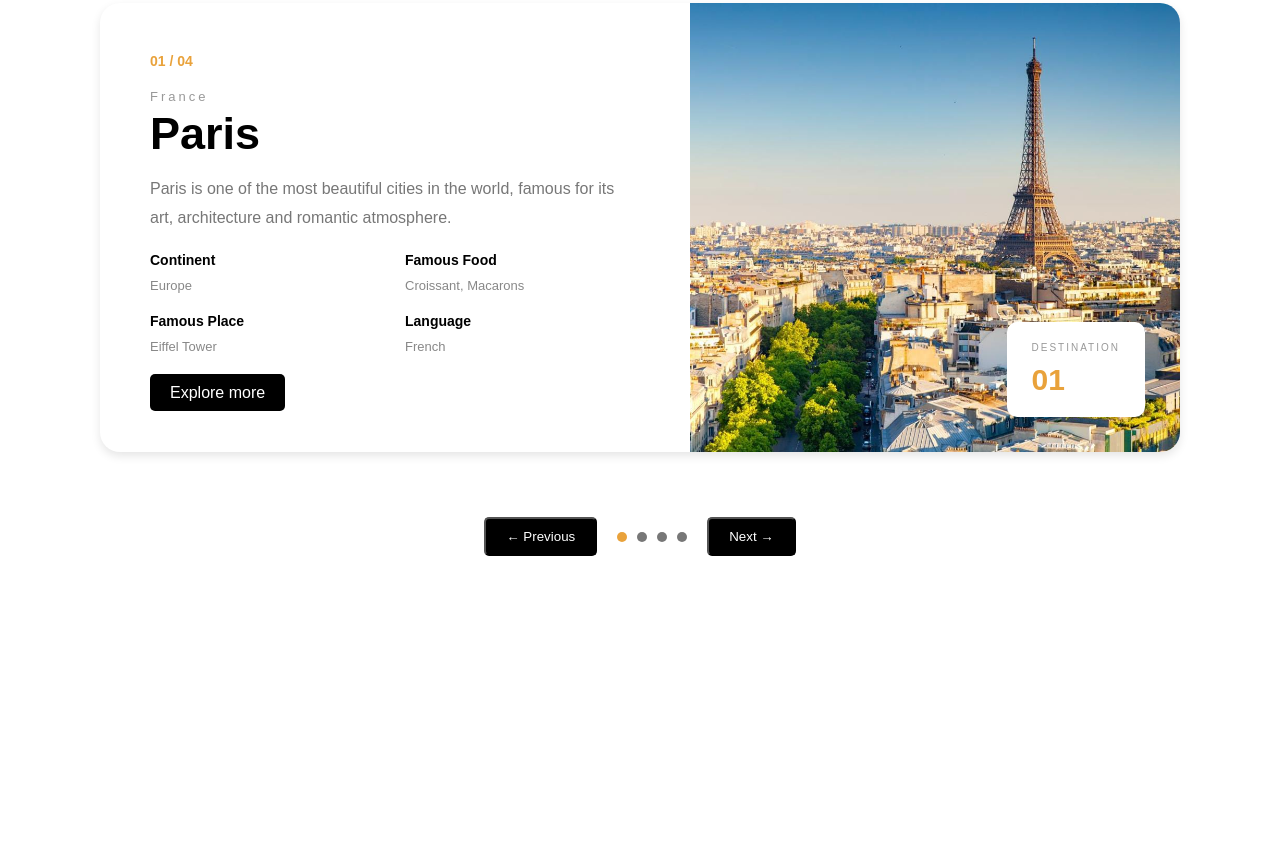
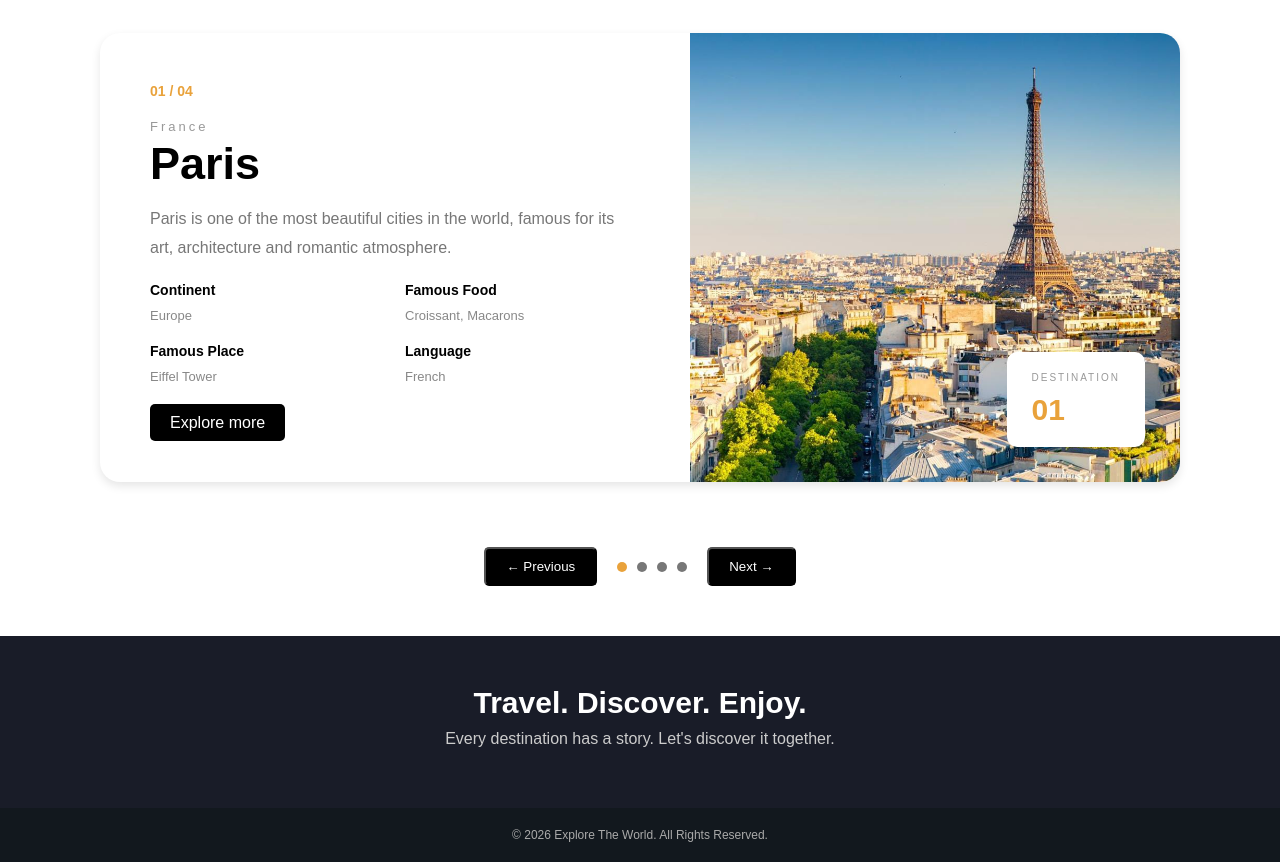
Before and after one commit to Abdogabr21/NGI-internship, a plain HTML site: page final project/index.html in a window 1280 px wide. Shown: the part 678-1540 px from the top of the page. Before the commit the page ends 1284 px from the top, so only its background shows below. Drawn offline with Linux system fonts and the light colour scheme.

Commit message:
100% done

```diff
--- a/final project/index.html
+++ b/final project/index.html
@@ -38,7 +38,7 @@
       <div class="header">
         <p class="smalltitle">YOUR NEXT ADVENTURE</p>
         <h2>Popular Destinations</h2>
-        <p style="color: #777">
+        <p style="color: #777; margin-top: 10px">
           Explore some of the most beautiful cities in the world.
         </p>
       </div>
@@ -87,5 +87,14 @@
         <button id="next" class="switchbtn">Next →</button>
       </div>
     </section>
+    <footer class="prefooter">
+      <h2>Travel. Discover. Enjoy.</h2>
+      <p>Every destination has a story. Let's discover it together.</p>
+    </footer>
+    <footer>
+      <p style="color: #aaa; font-size: 12px">
+        © 2026 Explore The World. All Rights Reserved.
+      </p>
+    </footer>
   </body>
 </html>
--- a/final project/styles.css
+++ b/final project/styles.css
@@ -80,12 +80,14 @@
   text-align: center;
 }
 .content .smalltitle {
+  margin-top: 10px;
   color: #e9a23b;
   font-weight: bold;
   font-size: 13px;
   letter-spacing: 3px;
 }
 .content h2 {
+  margin-top: 10px;
   font-weight: bold;
   font-size: 35px;
   line-height: 40px;
@@ -214,3 +216,24 @@
   justify-content: center;
   gap: 20px;
 }
+.prefooter {
+  background-color: rgb(25, 28, 40);
+  color: white;
+  padding: 50px 20px;
+  text-align: center;
+}
+.prefooter h2 {
+  font-size: 30px;
+  margin-bottom: 10px;
+  font-weight: bold;
+}
+.prefooter p {
+  color: #ccc;
+  margin-bottom: 10px;
+}
+footer {
+  background-color: rgb(18, 24, 30);
+  color: white;
+  padding: 20px 20px;
+  text-align: center;
+}
```
